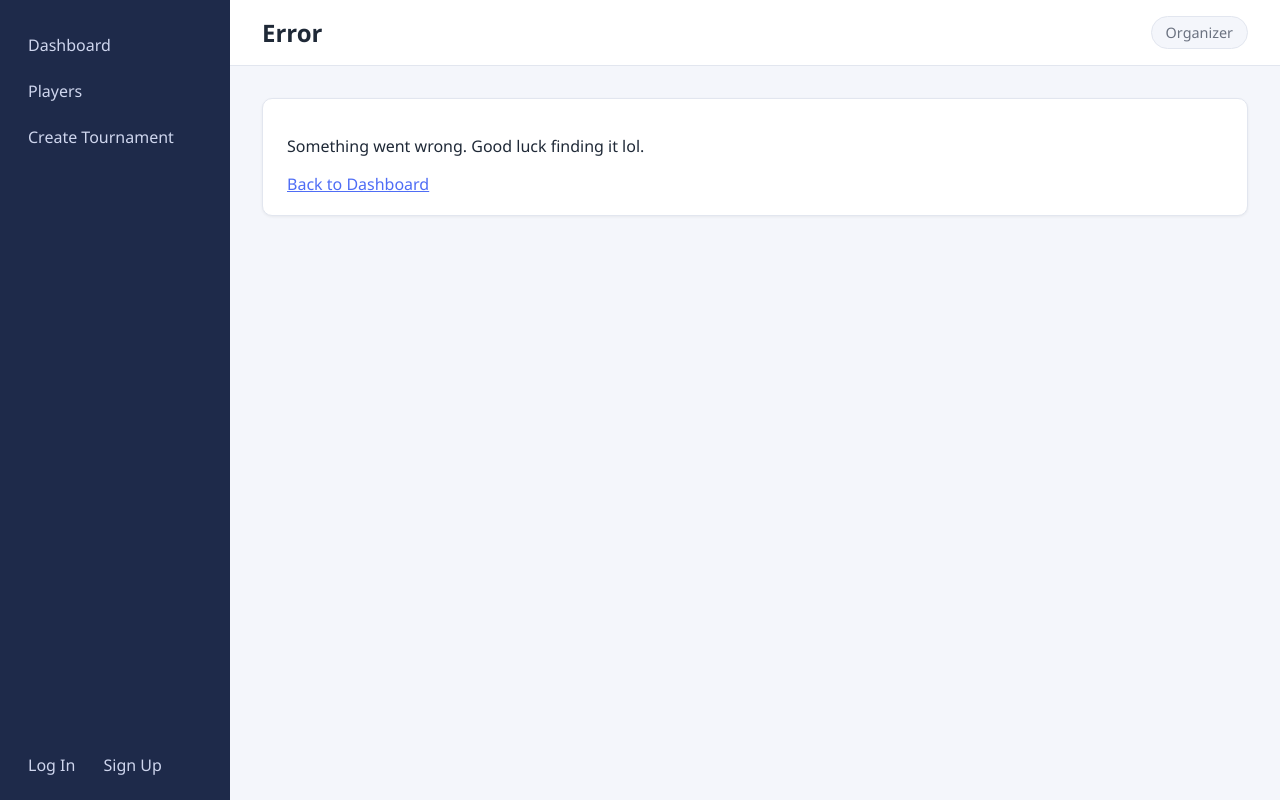
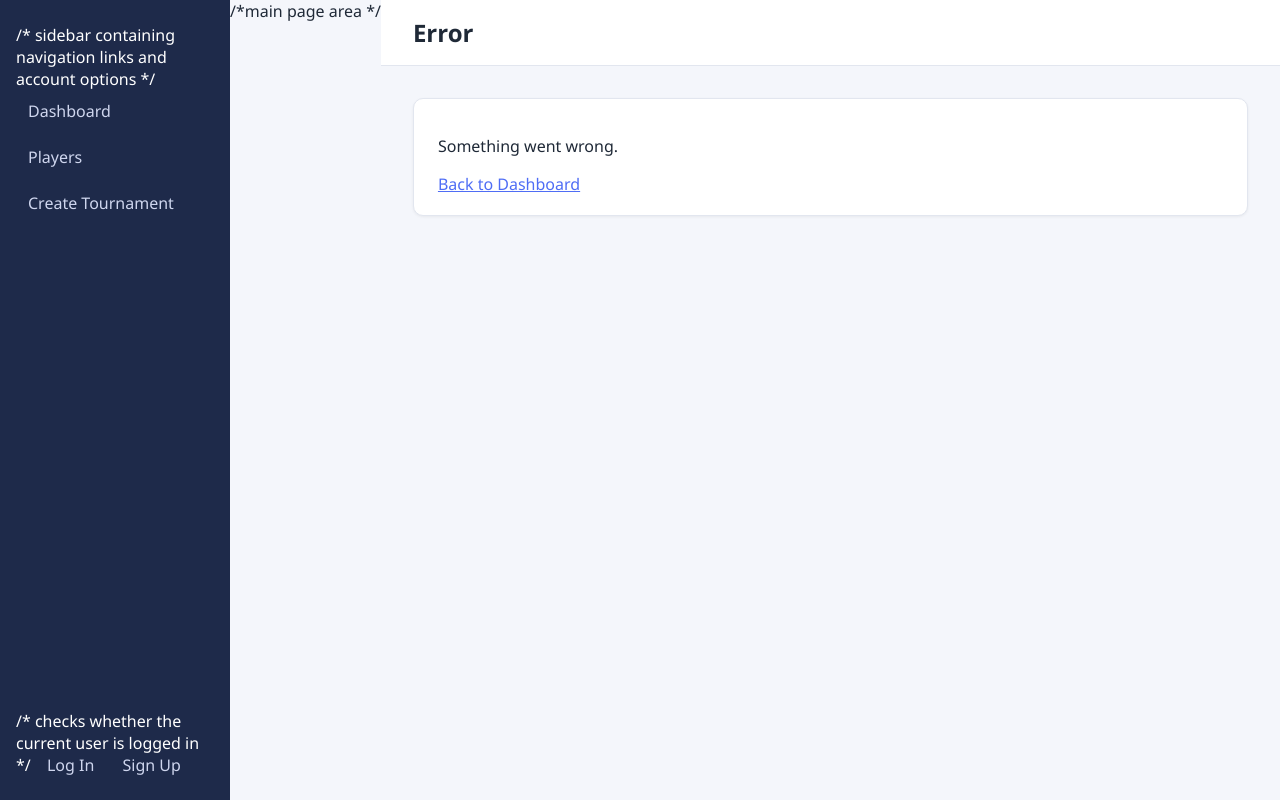
Before and after one commit to CodyG0228/Tournament-Manager, a Django app: template tournament/templates/tournament/error.html in a window 1280 px wide. Run offline with Django 3.2, Linux system fonts and the light colour scheme; the template is opened without the code that fills it, so the values that code supplies are empty.

Commit message:
Added extra comments

```diff
--- a/tournament/models.py
+++ b/tournament/models.py
@@ -5,6 +5,7 @@ from django.conf import settings
 #single event (i.e. "Friday Night Mario Kart").
 #game_type stores a preset key from Bracket.py GAME_PRESETS (e.g. 'mario_kart').
 class Tournament(models.Model):
+    #available choices
     FORMAT_CHOICES = [
         ('single_elimination', 'Single Elimination'),
         ('double_elimination', 'Double Elimination'),
@@ -23,6 +24,7 @@ class Tournament(models.Model):
     def __str__(self):
         return self.name
 
+#links a player profile to one django login account
 class Player(models.Model):
 
     #each player is linked to one django log in
--- a/tournament/templates/tournament/base.html
+++ b/tournament/templates/tournament/base.html
@@ -13,6 +13,7 @@
         <aside class="sidebar">
 
 
+            /* sidebar containing navigation links and account options */
             <nav>
                 <a href="{% url 'dashboard' %}">Dashboard</a>
                 <a href="{% url 'players' %}">Players</a>
@@ -20,12 +21,18 @@
             </nav>
 
             <div class="sidebar-bottom">
+                /* checks whether the current user is logged in */
                 {% if user.is_authenticated %}
+
+                /*displays the username of the logged-in user */
                     <p>Logged in as <strong>{{ user.username }}</strong></p>
+
+                    /*post request to log the user out */
                     <form method="post" action="{% url 'logout' %}">
                         {% csrf_token %}
                         <button type="submit">Log Out</button>
                     </form>
+                /* displays signup and login links if logged out
                 {% else %}
                     <a href="{% url 'login' %}">Log In</a>
                     <a href="{% url 'signup' %}">Sign Up</a>
@@ -34,13 +41,11 @@
 
         </aside>
 
+        /*main page area */
         <main class="main">
             <header class="topbar">
                 <h1>{% block heading%}Tournament Manager{% endblock %}</h1>
 
-                <div class="user">
-                    Organizer
-                </div>
             </header>
 
             <section class="content">
--- a/tournament/templates/tournament/error.html
+++ b/tournament/templates/tournament/error.html
@@ -9,7 +9,7 @@ Error
 
 {% block content %}
 <div class="card">
-    <p>{{ message|default:"Something went wrong. Good luck finding it lol." }}</p></p>
+    <p>{{ message|default:"Something went wrong." }}</p></p>
     <a href="{% url 'dashboard' %}">Back to Dashboard</a>
 </div>
 {% endblock %}
--- a/tournament/templates/tournament/tournament_setup.html
+++ b/tournament/templates/tournament/tournament_setup.html
@@ -11,6 +11,7 @@ Create Tournament
 
 <div class="card">
 
+    <!--tournament creation form-->
     <form method="POST">
 
         {% csrf_token %}
```
Also changed, not shown: tournament/templates/registration/login.html (+11 -0 lines), tournament/templates/registration/signup.html (+10 -0 lines), tournament/templates/tournament/dashboard.html (+15 -2 lines), tournament/templates/tournament/match_setup.html (+10 -0 lines), tournament/templates/tournament/players.html (+8 -0 lines), tournament/templates/tournament/tournament_detail.html (+27 -2 lines), tournament/views.py (+14 -8 lines).
